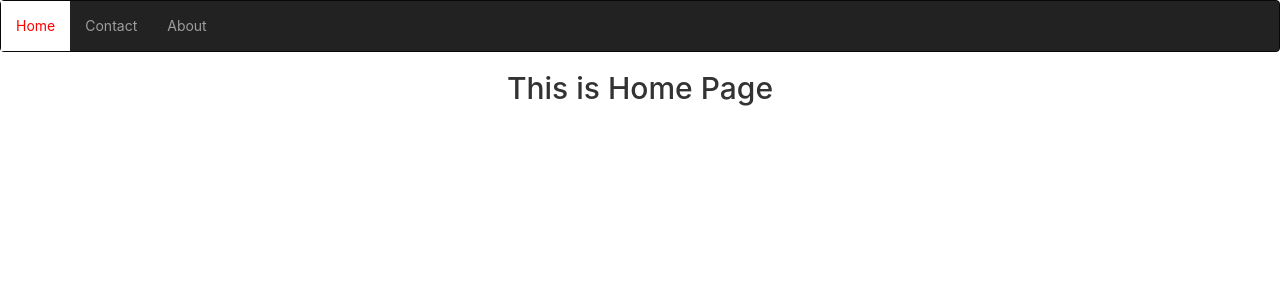
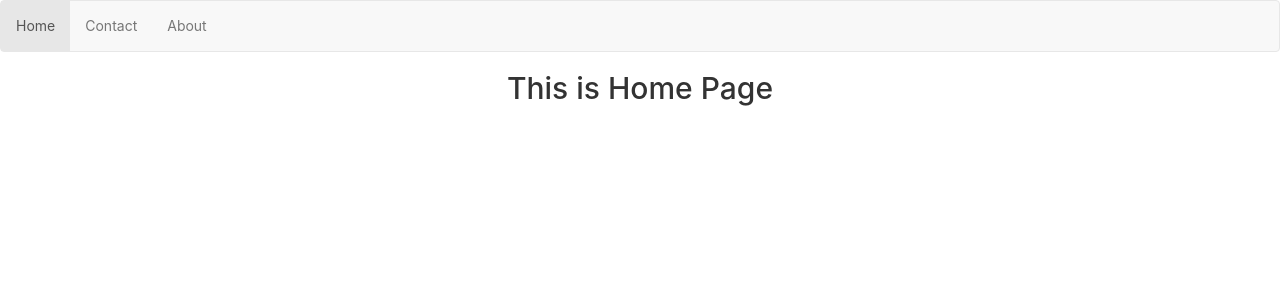
Before and after one commit to phantuantu24/ReactJs-Router, a React (Create React App) app: page / in a window 1280 px wide. Shown: the top 300 px of the page. Built offline with nearby package versions, Linux system fonts and the light colour scheme.

Commit message:
custom with Link

```diff
--- a/src/App.css
+++ b/src/App.css
@@ -36,8 +36,3 @@
     transform: rotate(360deg);
   }
 }
-
-.active {
-  background-color: white !important;
-  color: red !important;
-}
--- a/src/App.js
+++ b/src/App.js
@@ -1,37 +1,39 @@
 import './App.css';
-import { BrowserRouter as Router, Route, NavLink } from 'react-router-dom'
+import { BrowserRouter as Router, Route, Link } from 'react-router-dom'
 import Home from './components/Home/Home';
 import About from './components/About/About';
 import Contact from './components/Contact/Contact';
 
 function App() {
+
+  function MyCustomNavLink({ label, to, activeOnlyWhenExact }) {
+    return (
+      <Route path={to} exact={activeOnlyWhenExact} children={({match}) => {
+        const active = match ? 'active' : ''
+        return (
+          <li className={active}>
+            <Link to={to} className="my-Link">{label}</Link>
+          </li>
+        )
+      }} />
+    )
+  }
+
   return (
     <Router>
       <div className="App">
         {/* Menu */}
-        <nav className="navbar navbar-inverse">
+        <nav className="navbar navbar-default">
           <ul className="nav navbar-nav">
-            {/* <li>
-              <NavLink activeStyle={{
-                backgroundColor: 'white',
-                color: 'red'
-              }} exact="true" to="/" className="my-NavLink">Home</NavLink>
-            </li> */}
-            <li>
-              <NavLink activeClassName="active" exact to="/" className="my-NavLink">Home</NavLink>
-            </li>
-            <li>
-              <NavLink activeClassName="active" to="/contact" className="my-NavLink">Contact</NavLink>
-            </li>
-            <li>
-              <NavLink activeClassName="active" to="/about" className="my-NavLink">About</NavLink>
-            </li>
+            <MyCustomNavLink label="Home" to="/" activeOnlyWhenExact={true}/>
+            <MyCustomNavLink label="Contact" to="/contact" activeOnlyWhenExact={false}/>
+            <MyCustomNavLink label="About" to="/about" activeOnlyWhenExact={false}/>
           </ul>
         </nav>
         {/* Content */}
-        <Route path="/" exact component={Home}/>
-        <Route path="/about" component={About}/>
-        <Route path="/contact" component={Contact}/>
+        <Route path="/" exact component={Home} />
+        <Route path="/about" component={About} />
+        <Route path="/contact" component={Contact} />
       </div>
     </Router>
   );
```
